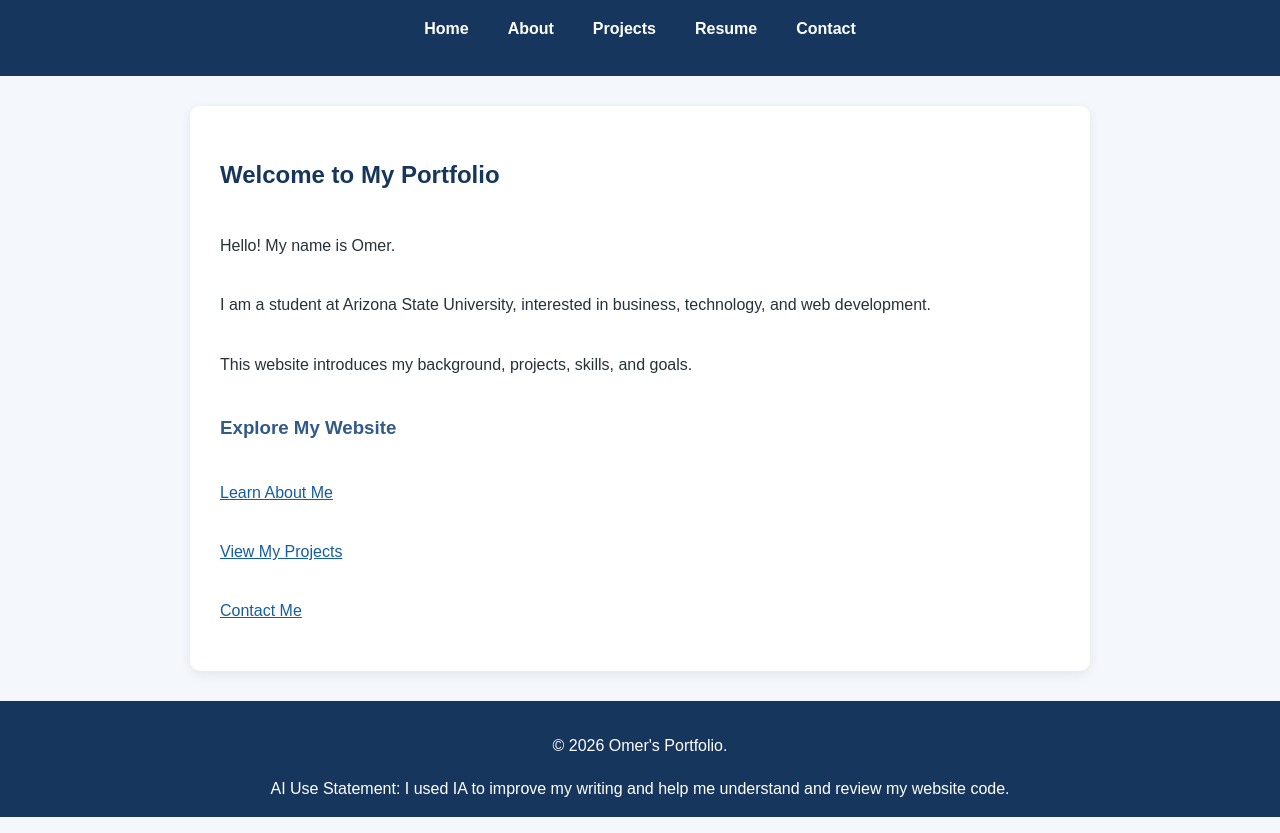
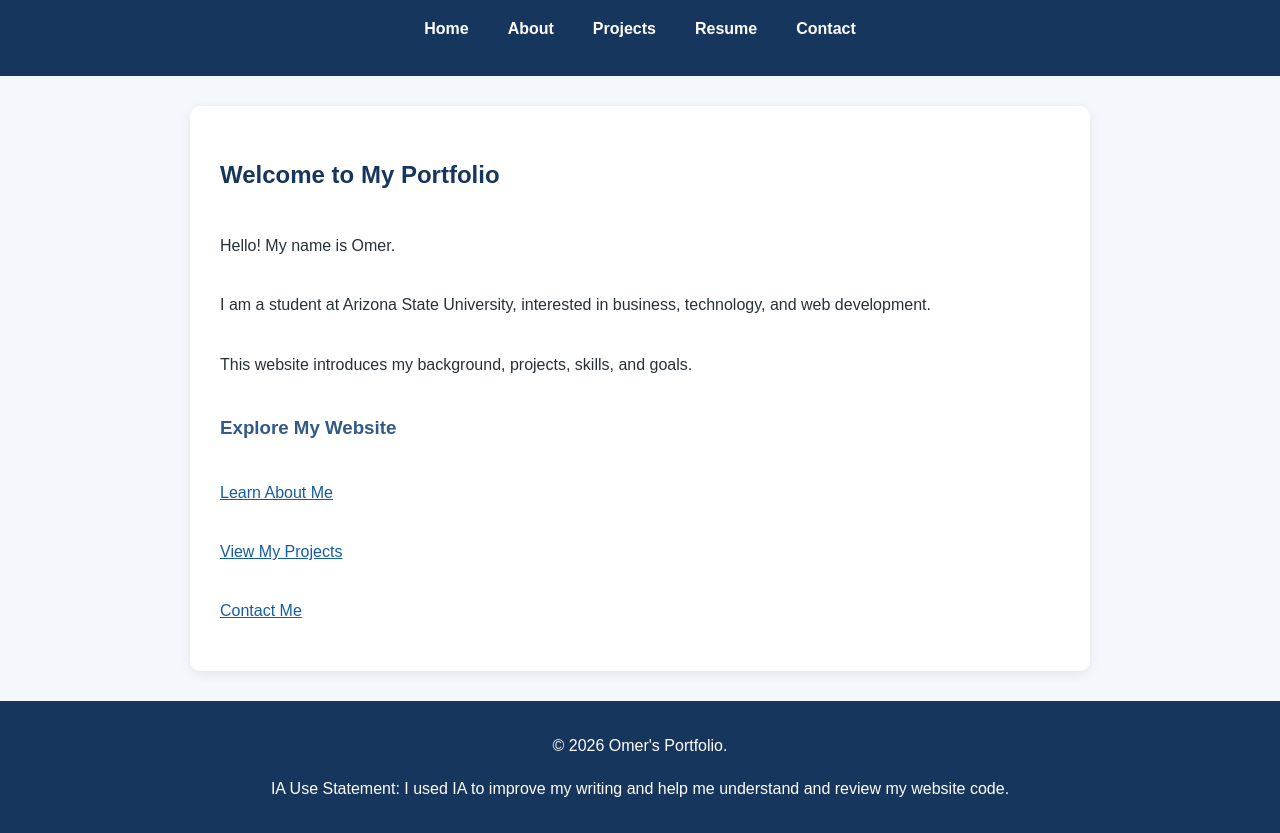
Before and after one commit to tmomer-debug/Omer-Code-Along-6, a plain HTML site: page index.html in a window 1280 px wide. Shown: the part 92-925 px from the top of the page. Drawn offline with Linux system fonts and the light colour scheme.

Commit message:
Update index.html

```diff
--- a/index.html
+++ b/index.html
@@ -41,7 +41,7 @@ projects, skills, and goals.</p>
 
 <footer>
 <p>&copy; 2026 Omer's Portfolio.</p>
-AI Use Statement: I used IA to improve my writing and help me understand and review my website code.
+<p>IA Use Statement: I used IA to improve my writing and help me understand and review my website code.</p>
 </footer>
 </body>
 </html>
```
